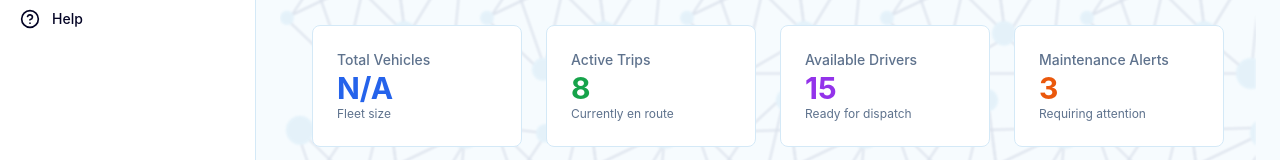
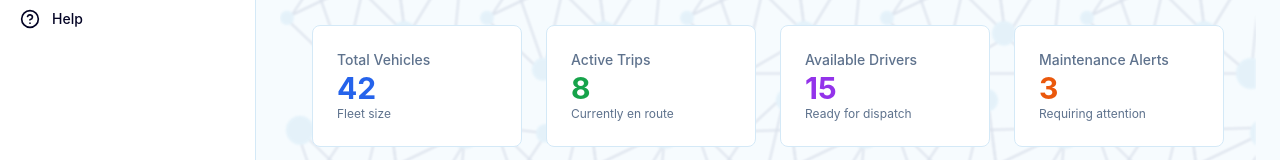
Before and after one commit to COS301-SE-2025/SAMFMS, a React (Create React App) app in the folder Frontend/samfms/: page /dashboard in a window 1280 px wide. Shown: the part 200-360 px from the top of the page. Built offline with nearby package versions, Linux system fonts and the light colour scheme; no server answers.

Commit message:
bugfix(dashboard) revert back to mockdata

```diff
--- a/Frontend/samfms/src/pages/Dashboard.jsx
+++ b/Frontend/samfms/src/pages/Dashboard.jsx
@@ -1,9 +1,9 @@
 import React, {useState, useEffect} from 'react';
 import {Button} from '../components/ui/button';
 
-import {
-  getTotalVehicles,
-} from '../backend/API.js';
+// import {
+//   getTotalVehicles,
+// } from '../backend/API.js';
 
 // Mock data for the dashboard
 const mockData = {
@@ -71,24 +71,24 @@ const mockData = {
 };
 
 const Dashboard = () => {
-  const [totalVehicles, setTotalVehicles] = useState(null);
-  const [loadingVehicles, setLoadingVehicles] = useState(true);
+  // const [totalVehicles, setTotalVehicles] = useState(null);
+  // const [loadingVehicles, setLoadingVehicles] = useState(true);
 
-  useEffect(() => {
-    const fetchTotalVehicles = async () => {
-      try {
-        setLoadingVehicles(true);
-        const data = await getTotalVehicles();
-        // If your API returns { total: 42 }, adjust accordingly
-        setTotalVehicles(data.fleet_overview.total_vehicles ?? data);
-      } catch (error) {
-        setTotalVehicles('N/A');
-      } finally {
-        setLoadingVehicles(false);
-      }
-    };
-    fetchTotalVehicles();
-  }, []);
+  // useEffect(() => {
+  //   const fetchTotalVehicles = async () => {
+  //     try {
+  //       setLoadingVehicles(true);
+  //       const data = await getTotalVehicles();
+  //       // If your API returns { total: 42 }, adjust accordingly
+  //       setTotalVehicles(data.fleet_overview.total_vehicles ?? data);
+  //     } catch (error) {
+  //       setTotalVehicles('N/A');
+  //     } finally {
+  //       setLoadingVehicles(false);
+  //     }
+  //   };
+  //   fetchTotalVehicles();
+  // }, []);
 
   return (
     <div className="relative min-h-screen bg-background overflow-hidden">
@@ -115,7 +115,7 @@ const Dashboard = () => {
         <div className="grid grid-cols-1 md:grid-cols-2 lg:grid-cols-4 gap-6">
           <MetricCard
             title="Total Vehicles"
-            value={loadingVehicles ? '...' : totalVehicles}
+            value={mockData.fleetOverview.totalVehicles}
             subtitle="Fleet size"
             color="blue"
           />
```
